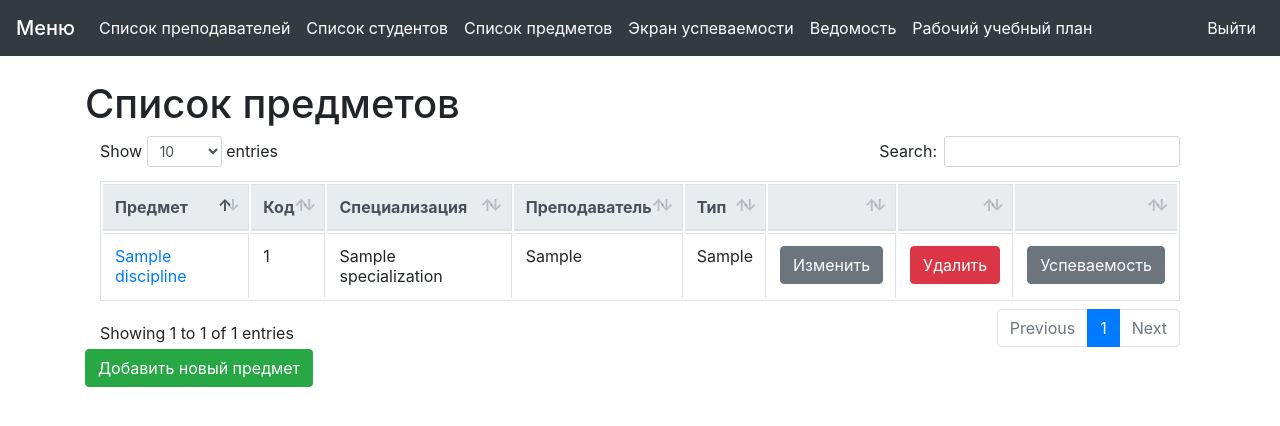
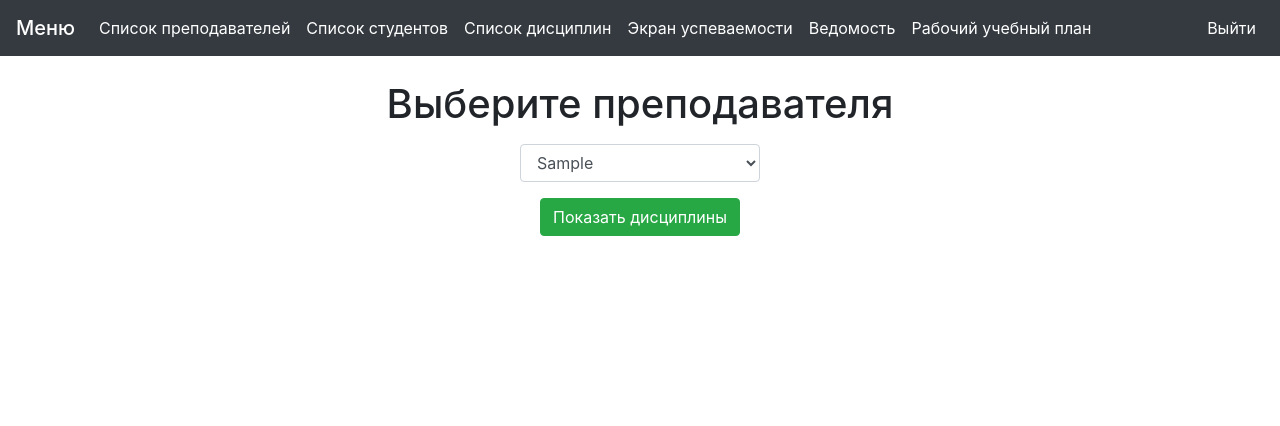
Before and after one commit to voffan/umo, a Django app: page / in a window 1280 px wide. Shown: the top 426 px of the page. Run offline with Django 3.2, Linux system fonts and the light colour scheme; a user stored in the database is signed in; tables that the repository leaves empty hold one stand-in row (values such as "Sample post"); some libraries are stand-ins or nearby versions.

Commit message:
Много исправлений, работа над логикой сайта

```diff
--- a/disciplines/urls.py
+++ b/disciplines/urls.py
@@ -14,5 +14,7 @@ urlpatterns = [
     url(r'^excel/$', views.excel, name='excel'),
     url(r'^vedomost/$', views.vedomost, name='vedomost'),
     url(r'^vedomost_list/$', views.vedomost_list, name='vedomost_list'),
-    url(r'^$', views.DisciplineList.as_view(), name='disciplines_list'),
+    url(r'^disciplines_list/$', views.list_disc, name='disciplines'),
+    url(r'^all_disciplines/$', views.DisciplineList.as_view(), name='disciplines_list'),
+    url(r'^$', views.teacher_choose, name='teacher'),
 ]
--- a/disciplines/views.py
+++ b/disciplines/views.py
@@ -7,15 +7,10 @@ from django.views.generic import ListView, CreateView, UpdateView, DetailView
 from openpyxl import Workbook
 from openpyxl.styles import PatternFill, Border, Alignment, Protection, Font, Side
 
-from umo.models import Discipline, DisciplineDetails, ExamMarks, Group, Semestr
+from umo.models import Discipline, DisciplineDetails, ExamMarks, Group, Semestr, Teacher
 
 
 # Create your views here.
-# def list(request):
-#     all = Discipline.objects.all()
-#     return render(request, 'disciplines.html', {'disciplines': all})
-
-
 # def add_discipline(request):
 #     if request.method == 'POST':
 #         form = AddDisciplineForm(request.POST)
@@ -33,6 +28,18 @@ class DisciplineList(ListView):
 
     def get_queryset(self):
         return Discipline.objects.all()
+
+
+def list_disc(request):
+    teacher_id = request.GET['dropdown1']
+    teacher = Teacher.objects.get(pk=teacher_id)
+    disciplines = teacher.discipline_set.all()
+    return render(request, 'disc_list.html', {'discipline_list': disciplines})
+
+
+def teacher_choose(request):
+    teacher_name = Teacher.objects.all()
+    return render(request, 'disciplines_teacher.html', {'teacher_name': teacher_name})
 
 
 class DisciplineCreate(CreateView):
@@ -103,6 +110,7 @@ class DetailsCreate(CreateView):
         'Lab',
         'KSR',
         'SRS',
+        'control_hours',
         'semestr',
     ]
 
--- a/templates/base.html
+++ b/templates/base.html
@@ -24,7 +24,7 @@
                         <a class="nav-link" href="{% url 'student_changelist' %}">Список студентов</a>
                     </li>
                     <li class="nav-item active">
-                        <a class="nav-link" href="{% url 'disciplines:disciplines_list' %}">Список предметов</a>
+                        <a class="nav-link" href="{% url 'disciplines:teacher' %}">Список дисциплин</a>
                     </li>
                     <li class="nav-item active">
                         <a class="nav-link" href="{% url 'disciplines:excel' %}">Экран успеваемости</a>
@@ -67,34 +67,7 @@
     <script src="{% static 'js/dataTables.bootstrap4.min.js' %}"></script>
     <script>
         $(document).ready( function () {
-        $('#disciplines_table').DataTable( {
-        "language": {
-                "url": "//cdn.datatables.net/plug-ins/1.10.16/i18n/Russian.json"
-                }
-            } );
-        } );
-    </script>
-    <script>
-        $(document).ready( function () {
-        $('#disc_details_table').DataTable( {
-        "language": {
-                "url": "//cdn.datatables.net/plug-ins/1.10.16/i18n/Russian.json"
-                }
-            } );
-        } );
-    </script>
-    <script>
-        $(document).ready( function () {
-        $('#students_table').DataTable( {
-        "language": {
-                "url": "//cdn.datatables.net/plug-ins/1.10.16/i18n/Russian.json"
-                }
-            } );
-        } );
-    </script>
-    <script>
-        $(document).ready( function () {
-        $('#teachers_list').DataTable( {
+        $('#my_table').DataTable( {
         "language": {
                 "url": "//cdn.datatables.net/plug-ins/1.10.16/i18n/Russian.json"
                 }
--- a/templates/brs_students.html
+++ b/templates/brs_students.html
@@ -7,7 +7,7 @@
     <h1>Контрольный лист | {{ discipline.Name }}</h1>
     <form method="post">
     {% csrf_token %}
-        <table id="students_table" class="table table-bordered">
+        <table id="my_table" class="table table-bordered">
             <thead>
                 <tr>
                     <th scope="col">№</th>
--- a/templates/details_form.html
+++ b/templates/details_form.html
@@ -1,6 +1,6 @@
 {% extends 'base.html' %}
 {% load widget_tweaks %}
-{% block title %}Добавление деталей предмета{% endblock %}
+{% block title %}Добавление деталей дисциплины{% endblock %}
 {% block content %}
     <div class="container">
         <form action="{% url 'disciplines:details_add' %}" method="post">
--- a/templates/disciplines.html
+++ b/templates/disciplines.html
@@ -1,11 +1,11 @@
 {% extends 'base.html' %}
-{% block title %}Список предметов{% endblock %}
+{% block title %}Список дисциплин{% endblock %}
 {% block content %}
-    <h1>Список предметов</h1>
-    <table id="disciplines_table" class="table table-bordered">
+    <h1>Список дисциплин</h1>
+    <table id="my_table" class="table table-bordered">
         <thead class="thead-light">
         <tr>
-        <th>Предмет</th>
+        <th>Дисциплина</th>
         <th>Код</th>
         <th>Специализация</th>
         <th>Преподаватель</th>
@@ -36,7 +36,7 @@
                             </button>
                           </div>
                           <div class="modal-body">
-                            <p>Вы уверены что хотите удалить данный предмет?</p>
+                            <p>Вы уверены что хотите удалить данную дисциплину?</p>
                           </div>
                           <div class="modal-footer">
                               <form action = "{% url 'disciplines:delete' %}" method="post">
@@ -58,5 +58,5 @@
         </tbody>
     </table>
 
-    <a href="{% url 'disciplines:disciplines_add' %}" class="btn btn-success">Добавить новый предмет</a>
+    <a href="{% url 'disciplines:disciplines_add' %}" class="btn btn-success">Добавить новую дисциплину</a>
 {% endblock %}
--- a/templates/disciplines_detail.html
+++ b/templates/disciplines_detail.html
@@ -1,16 +1,16 @@
 {% extends 'base.html' %}
-{% block title %}Детали предмета{% endblock %}
+{% block title %}Детали дисциплины{% endblock %}
 {% block content %}
 <div class="container">
     <div class="row">
         <div class="col-md-12">
             <div class="panel panel-default">
                 <div class="panel-body">
-                    <h1>Детали предмета</h1>
+                    <h1>Детали дисциплины</h1>
                     <table class="table table-bordered">
                         <thead>
                         <tr>
-                        <th scope="col">Предмет</th>
+                        <th scope="col">Дисциплина</th>
                         <th scope="col">ЗЕТ</th>
                         <th scope="col">Кол-во лекций</th>
                         <th scope="col">Кол-во практики</th>
--- a/templates/disciplines_form.html
+++ b/templates/disciplines_form.html
@@ -1,13 +1,13 @@
 {% extends 'base.html' %}
 {% load widget_tweaks %}
-{% block title %}Добавление предмета{% endblock %}
+{% block title %}Добавление дисциплины{% endblock %}
 {% block content %}
     <div class="container">
         <form action="{% url 'disciplines:disciplines_add' %}" method="post">
             {% csrf_token %}
             <div class="row">
                 <div class="col-md-6 offset-md-3">
-                    <h1>Добавление предмета </h1>
+                    <h1>Добавление дисциплины </h1>
                     {% for field in form.visible_fields %}
                         <div class="form-group">
                             {{ field.label_tag }}
@@ -15,7 +15,7 @@
                         </div>
                     {% endfor %}
                     <center><p><button type="submit" class="btn btn-success">Сохранить</button>
-                    <a href= "{% url 'disciplines:disciplines_list' %}" class="btn btn-primary">Отмена</a></p></center>
+                    <input type="button" class="btn btn-primary" onclick="history.back();" value="Назад"/></p></center>
                 </div>
             </div>
         </form>
--- /dev/null
+++ b/templates/disciplines_teacher.html
@@ -0,0 +1,25 @@
+{% extends 'base.html' %}
+{% block title %}Выберите преподавателя{% endblock %}
+{% block content %}
+<form action="{% url 'disciplines:disciplines' %}" method="get">
+    <div class="container">
+        <div class="row">
+            <div class="col-lg-12 col-lg-offset-12">
+                <center>
+                    <h1 class="title">Выберите преподавателя</h1>
+                    <p></p>
+                    <div class="col-lg-3 col-lg-offset-12">
+                    <select name="dropdown1" id="dropdown1" class="form-control">
+                        {% for teacher_name in teacher_name %}
+                            <option value="{{ teacher_name.id }}">{{ teacher_name.FIO}}</option>
+                        {% endfor %}
+                    </select>
+                    </div>
+                    <p></p>
+                    <p><button type="submit" class="btn btn-success">Показать дисциплины</button>
+                </center>
+            </div>
+        </div>
+    </div>
+</form>
+{% endblock %}
--- a/templates/disciplines_update.html
+++ b/templates/disciplines_update.html
@@ -1,13 +1,13 @@
 {% extends 'base.html' %}
 {% load widget_tweaks %}
-{% block title %}Изменение предмета{% endblock %}
+{% block title %}Изменение дисциплины{% endblock %}
 {% block content %}
     <div class="container">
         <form action="" method="post">
             {% csrf_token %}
             <div class="row">
                 <div class="col-md-6 offset-md-3">
-                    <h1>Изменение предмета </h1>
+                    <h1>Изменение дисциплины</h1>
                     {% for field in form.visible_fields %}
                         <div class="form-group">
                             {{ field.label_tag }}
--- a/templates/students_list.html
+++ b/templates/students_list.html
@@ -2,7 +2,7 @@
 {% block title %}Список студентов{% endblock %}
 {% block content %}
     <h1>Список студентов</h1>
-    <table id="students_table" class="table table-bordered">
+    <table id="my_table" class="table table-bordered">
         <thead>
         <tr>
         <th scope="col">Номер зачетной книжки</th>
--- a/templates/teachers_list.html
+++ b/templates/teachers_list.html
@@ -2,7 +2,7 @@
 {% block title %}Список преподавателей{% endblock %}
 {% block content %}
     <h1>Список преподавателей</h1>
-    <table id="teachers_list" class="table table-bordered">
+    <table id="my_table" class="table table-bordered">
         <thead>
         <tr>
         <th scope="col">ФИО</th>
--- a/umo/models.py
+++ b/umo/models.py
@@ -90,7 +90,7 @@ class DisciplineDetails(models.Model):
     SRS = models.IntegerField(verbose_name="количество срс", db_index=True, blank=False, null=False)
     control_hours = models.IntegerField(verbose_name="кол-во часов", db_index=True, blank=False, null=False)
     semestr = models.ForeignKey('Semestr', verbose_name="Семестр", db_index=True, blank=False, null=False)
-    subject = models.ForeignKey(Discipline, verbose_name="Предмет", db_index=True, blank=False, null=False)
+    subject = models.ForeignKey(Discipline, verbose_name="Дисциплина", db_index=True, blank=False, null=False)
 
     def __str__(self):
             return self.subject.Name
```
Also changed, not shown: templates/disc_details.html (+6 -6 lines), templates/disc_list.html (added, +30 -0 lines).
